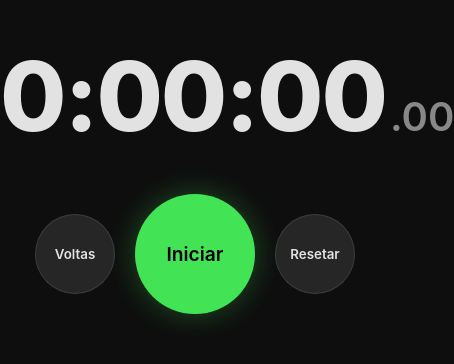
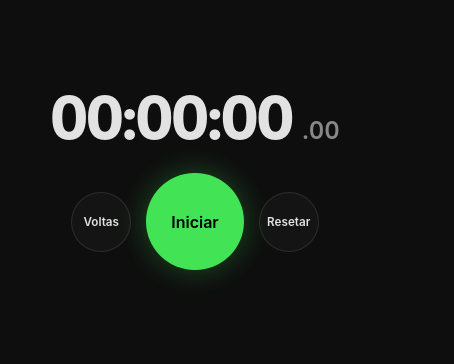
Before and after one commit to rubenmassuquetto1999/chronos-timer, a plain HTML site: page index.html in a window 390 px wide. Shown: the part 246-610 px from the top of the page, 454 px wide, since content can reach past the window. Drawn offline with Linux system fonts and the light colour scheme.

Commit message:
feat: implement full responsiveness and final UI adjustments

```diff
--- a/style.css
+++ b/style.css
@@ -6,7 +6,7 @@
     --fundo-painel: rgba(31, 31, 31, 0.4);
 }
 
-*{
+* {
     margin: 0;
     padding: 0;
     box-sizing: border-box;
@@ -19,41 +19,44 @@ body {
     display: flex;
     justify-content: center;
     align-items: center;
-    min-height: 100vh
+    min-height: 100vh;
+    padding: 20px;
 }
 
 .cronometro-container {
     display: flex;
     flex-direction: column;
     align-items: center;
-    gap: 40px;
+    gap: 30px;
     width: 100%;
     max-width: 600px;
-    padding: 20px;
 }
 
 .display h1 {
-    font-size: 6rem;
+    font-size: clamp(3.5rem, 15vw, 6rem);
     font-weight: 800;
-    font-variant-numeric: tubular-nums;
+    font-variant-numeric: tabular-nums;
     display: flex;
     align-items: baseline;
     justify-content: center;
     letter-spacing: -2px;
+    text-align: center;
 }
 
 #milissegundos {
-    font-size: 2.5rem;
+    font-size: clamp(1.5rem, 6vw, 2.5rem);
     color: var(--texto-secundario);
     font-weight: 600;
-    margin-left: 4px;
+    margin-left: 10px;
     letter-spacing: normal;
 }
 
 .controles {
     display: flex;
-    gap: 20px;
+    gap: 15px;
     align-items: center;
+    justify-content: center;
+    width: 100%;
 }
 
 button {
@@ -62,26 +65,30 @@ button {
     cursor: pointer;
     font-weight: 600;
     transition: all 0.3s ease;
+    display: flex;
+    align-items: center;
+    justify-content: center;
 }
 
 #btn-voltas, #btn-resetar {
-    width: 80px;
-    height: 80px;
-    background: rgba(255, 255, 255, 0.1);
+    width: clamp(60px, 15vw, 80px);
+    height: clamp(60px, 15vw, 80px);
+    background: var(--fundo-painel);
     color: var(--texto-principal);
     border: 1px solid rgba(255, 255, 255, 0.1);
+    font-size: clamp(0.7rem, 3vw, 0.9rem);
 }
 
 #btn-voltas:hover, #btn-resetar:hover {
-    background: var(--fundo-painel);
+    background: rgba(255, 255, 255, 0.1);
 }
 
 #btn-iniciar {
-    width: 120px;
-    height: 120px;
+    width: clamp(90px, 25vw, 120px);
+    height: clamp(90px, 25vw, 120px);
     background-color: var(--cor-destaque);
     color: #000000;
-    font-size: 1.2rem;
+    font-size: clamp(1rem, 4vw, 1.2rem);
     box-shadow: 0 0 30px rgba(66, 227, 85, 0.3);
 }
 
@@ -97,10 +104,12 @@ button {
     padding: 20px;
     border: 1px solid rgba(255, 255, 255, 0.05);
     display: none;
+    max-height: 300px;
+    overflow-y: auto;
 }
 
 .historico-voltas h3 {
-    font-size: 1rem;
+    font-size: 0.8rem;
     color: var(--texto-secundario);
     margin-bottom: 15px;
     text-transform: uppercase;
@@ -111,5 +120,28 @@ button {
     list-style: none;
     display: flex;
     flex-direction: column;
-    gap: 10px;
+    gap: 5px;
 }
+
+@media (max-width: 480px) {
+    .cronometro-container {
+        gap: 20px;
+    }
+
+    .historico-voltas {
+        padding: 15px;
+    }
+}
+
+::-webkit-scrollbar {
+    width: 5px;
+}
+
+::-webkit-scrollbar-track {
+    background: transparent;
+}
+
+::-webkit-scrollbar-thumb {
+    background: rgba(255, 255, 255, 0.1);
+    border-radius: 10px;
+}
```
